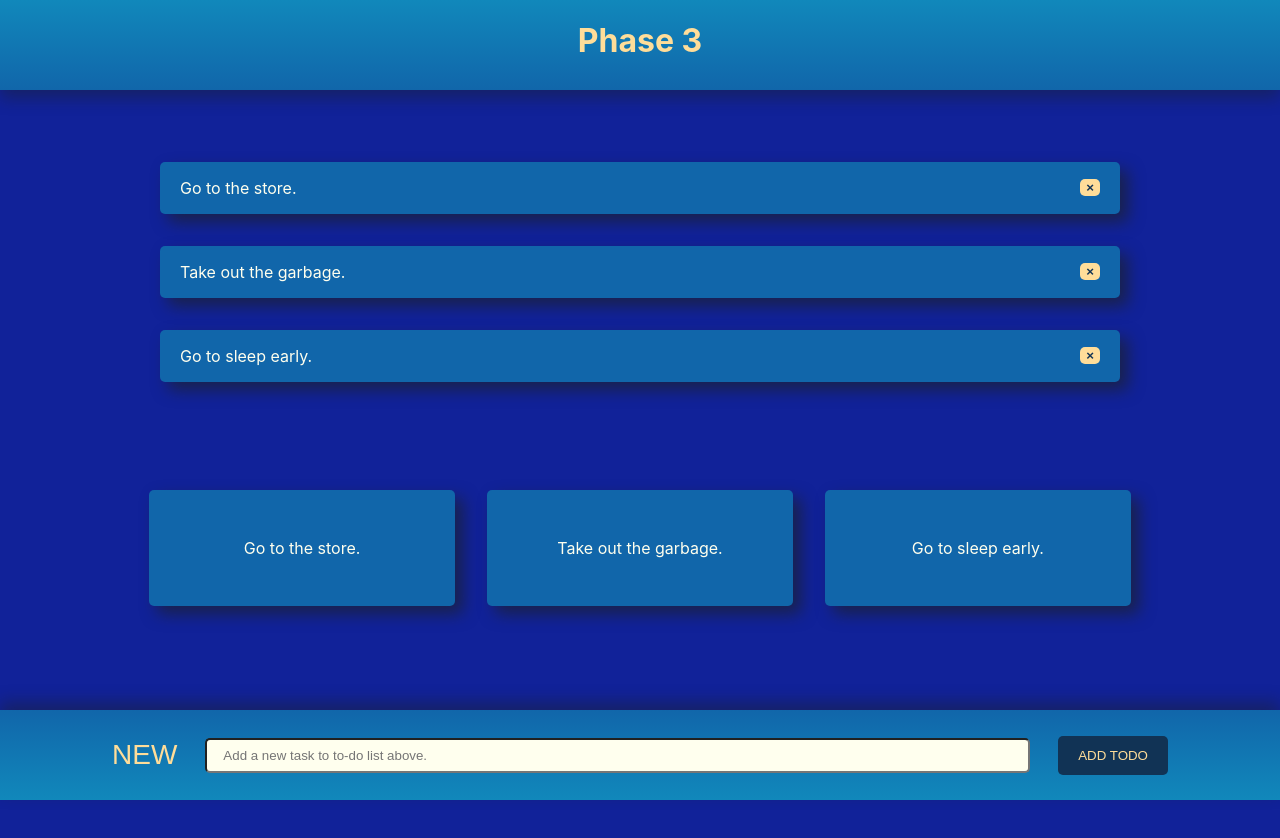
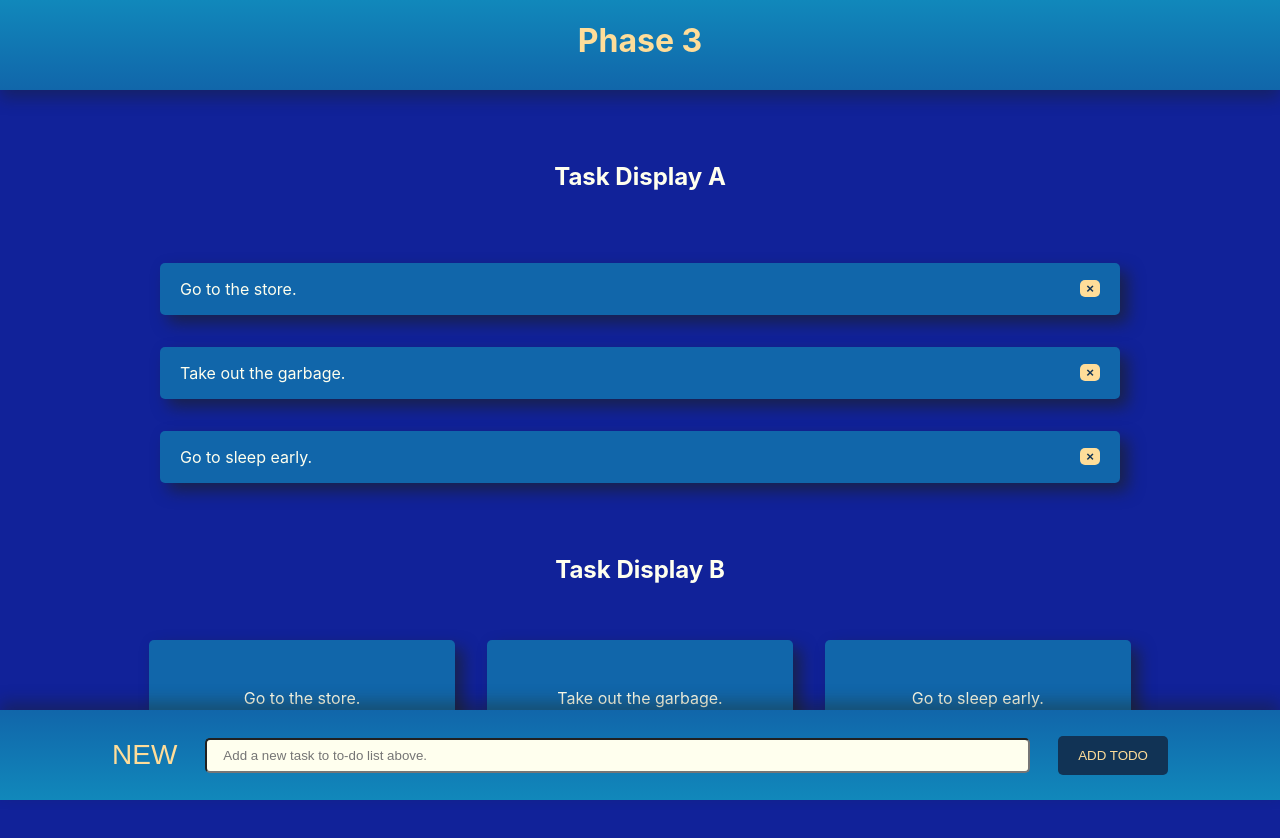
Before and after one commit to franaragm/ng-solid-design, an Angular app: page / in a window 1280 px wide. Shown: the top 838 px of the page. Before the commit the page ends 802 px from the top, so only its background shows below. Built offline with nearby package versions, Linux system fonts and the light colour scheme.

Commit message:
+ `class` attribute & `title` props.

```diff
--- a/src/app/03-open-closed/open-closed/open-closed.component.html
+++ b/src/app/03-open-closed/open-closed/open-closed.component.html
@@ -1,9 +1,9 @@
 <app-header [title]="title"></app-header>
-<main>
-  <app-section-content>
+<main class="content">
+  <app-section-content [title]="'Task Display A'">
     <app-original-content></app-original-content>
   </app-section-content>
-  <app-section-content>
+  <app-section-content [title]="'Task Display B'">
     <app-square-content></app-square-content>
   </app-section-content>
 </main>
```
